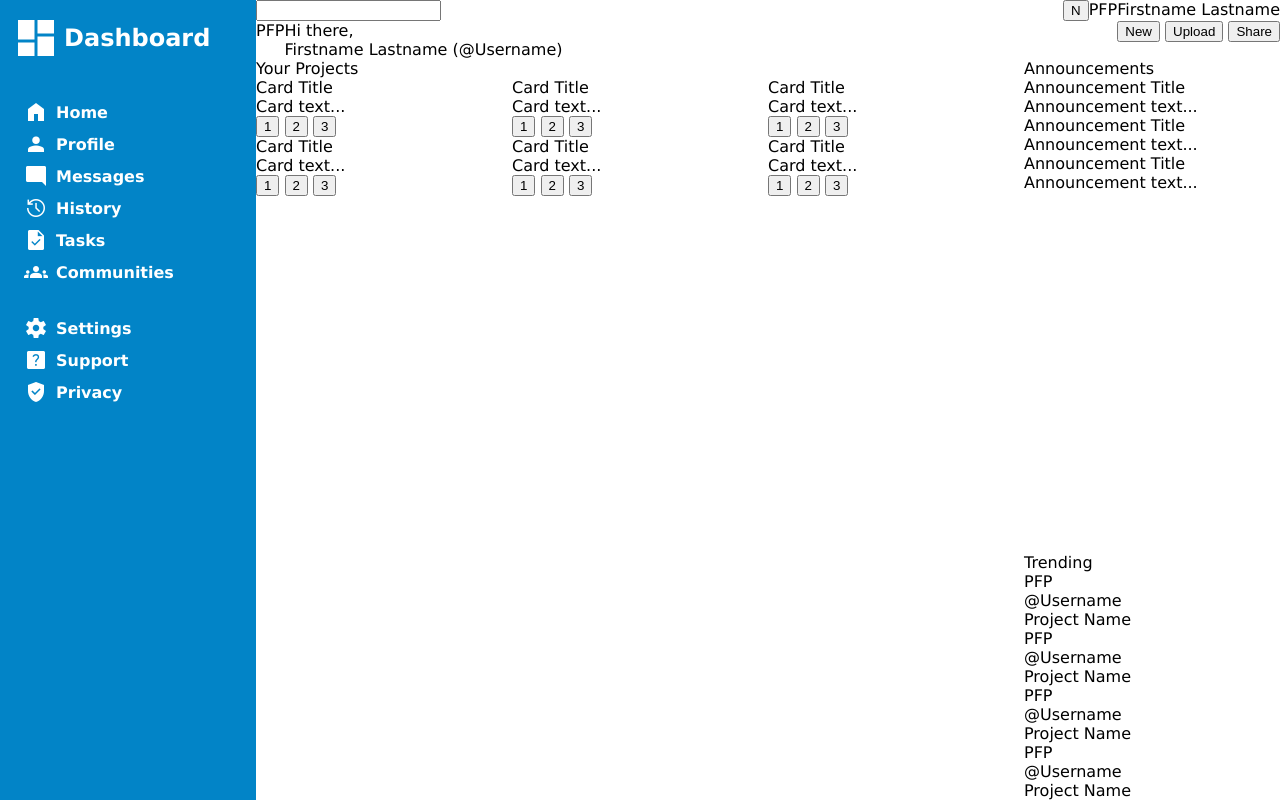
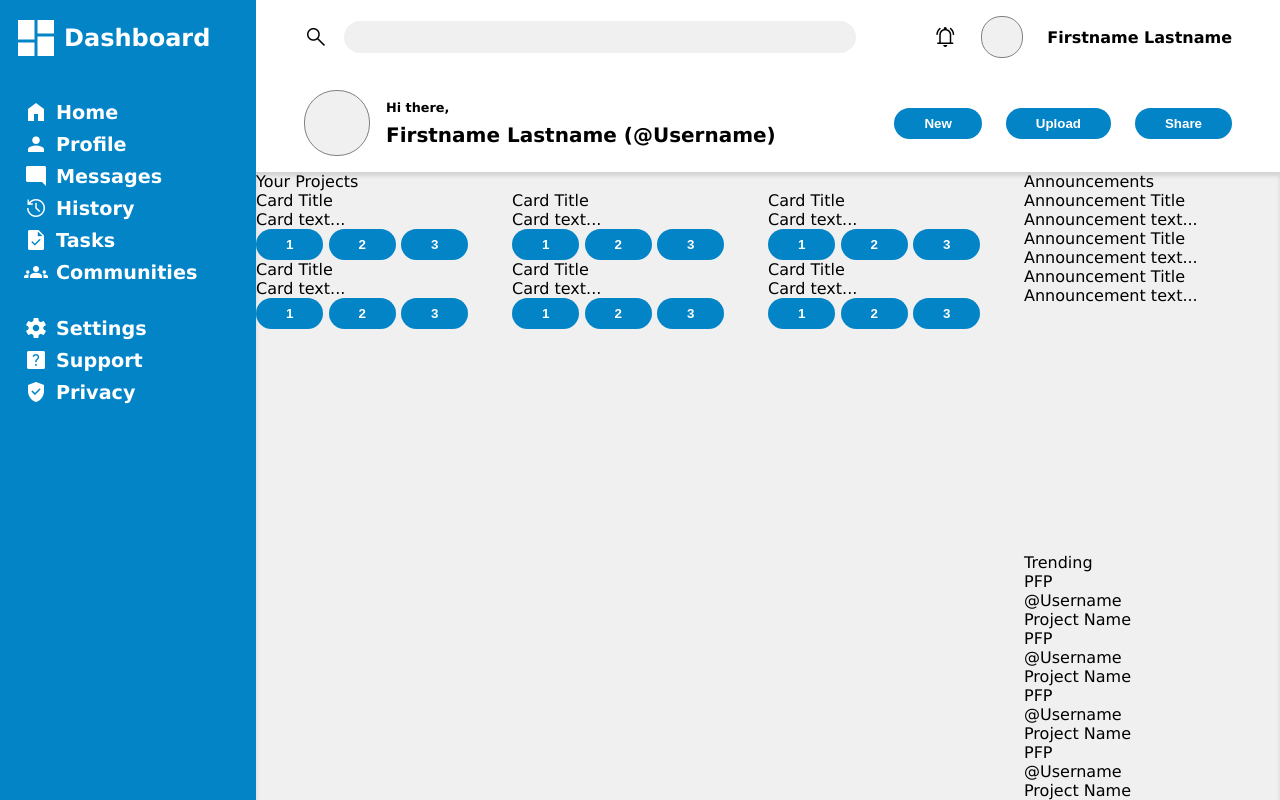
Before and after one commit to Saffr3n/dashboard, a plain HTML site: page index.html in a window 1280 px wide. Drawn offline with nearby package versions, Linux system fonts and the light colour scheme.

Commit message:
Style header

```diff
--- a/index.html
+++ b/index.html
@@ -30,17 +30,20 @@
 
     <div class="header">
       <div class="header-top">
-        <input type="search" name="" id="">
+        <div class="search">
+          <span class="material-symbols-outlined">search</span>
+          <input type="search" name="" id="">
+        </div>
         <div class="user">
-          <button>N</button>
-          <div>PFP</div>
+          <span class="material-symbols-outlined">notifications_active</span>
+          <div class="pfp-small"></div>
           <div>Firstname Lastname</div>
         </div>
       </div>
 
       <div class="header-bot">
         <div class="greeting">
-          <div>PFP</div>
+          <div class="pfp-big"></div>
           <div class="greeting-text">
             <div>Hi there,</div>
             <div>Firstname Lastname (@Username)</div>
--- a/style.css
+++ b/style.css
@@ -19,10 +19,15 @@ body {
   grid-template-rows: auto 1fr;
 }
 
+.sidebar,
+.header-top,
+.header-bot {
+  font-weight: bold;
+}
+
 .sidebar {
   background-color: #0284c7;
   color: white;
-  font-weight: bold;
   padding: 24px;
   grid-row: 1 / 3;
 }
@@ -35,11 +40,12 @@ body {
   gap: 16px;
 }
 
-.logo .material-symbols-outlined {
+.logo span {
   scale: 2;
 }
 
 .menu {
+  font-size: 1.2rem;
   display: flex;
   flex-direction: column;
   gap: 8px;
@@ -58,24 +64,111 @@ body {
 }
 
 .header-top {
+  padding: 16px 48px;
   display: flex;
   justify-content: space-between;
 }
 
+.search {
+  display: flex;
+  align-items: center;
+  gap: 16px;
+}
+
+input {
+  height: 30px;
+  width: max(256px, 40vw);
+  background-color: #f0f0f0;
+  border: none;
+  border-radius: 16px;
+  padding: 16px;
+}
+
 .user {
   display: flex;
+  align-items: center;
+  gap: 24px;
+}
+
+.user span {
+  font-variation-settings:
+  'FILL' 0,
+  'wght' 400,
+  'GRAD' 0,
+  'opsz' 48;
+}
+
+.pfp-small,
+.pfp-big {
+  border: 1px solid gray;
+  background-color: #f0f0f0;
+  flex-shrink: 0;
+}
+
+.pfp-small {
+  height: 40px;
+  width: 40px;
+  border-radius: 20px;
+}
+
+.pfp-big {
+  height: 64px;
+  width: 64px;
+  border-radius: 32px;
 }
 
 .header-bot {
+  padding: 16px 48px;
   display: flex;
   justify-content: space-between;
 }
 
 .greeting {
   display: flex;
+  align-items: center;
+  gap: 16px;
+}
+
+.greeting-text {
+  display: flex;
+  flex-direction: column;
+  gap: 8px;
+}
+
+.greeting-text :first-child {
+  font-size: 0.8rem;
+}
+
+.greeting-text :last-child {
+  font-size: 1.25rem;
+}
+
+.header-buttons {
+  display: flex;
+  align-items: center;
+  gap: 24px;
+}
+
+button {
+  background-color: #0284c7;
+  color: white;
+  font-weight: bold;
+  padding: 8px 30px;
+  border: none;
+  border-radius: 16px;
+}
+
+button:hover {
+  background-color: #0369a1;
+}
+
+button:active {
+  background-color: #075985;
 }
 
 .content {
+  background-color: #f0f0f0;
+  box-shadow: 0 4px 4px lightgray inset;
   display: grid;
   grid-template-columns: 3fr 1fr;
 }
```
